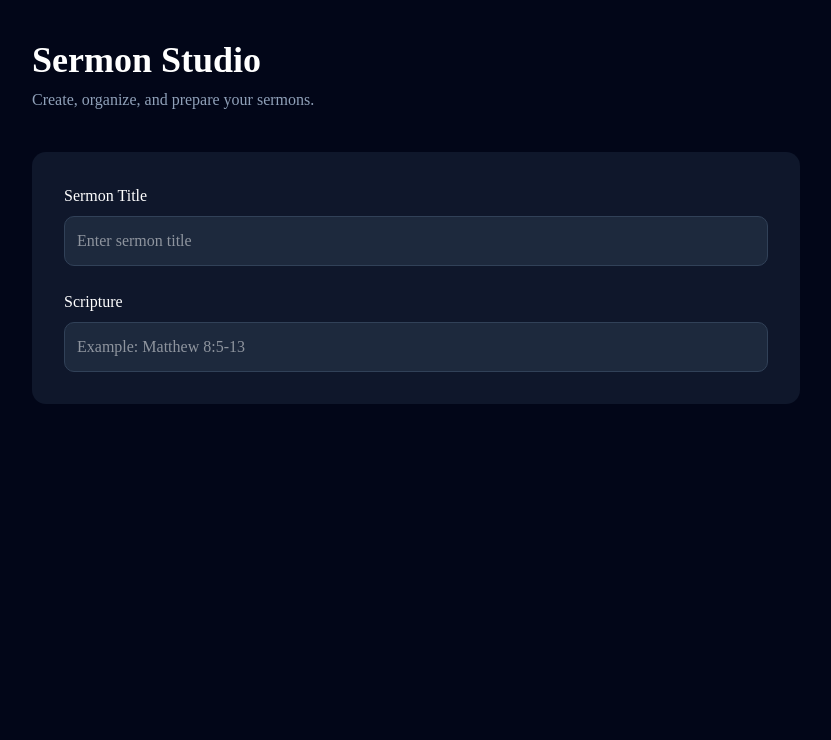
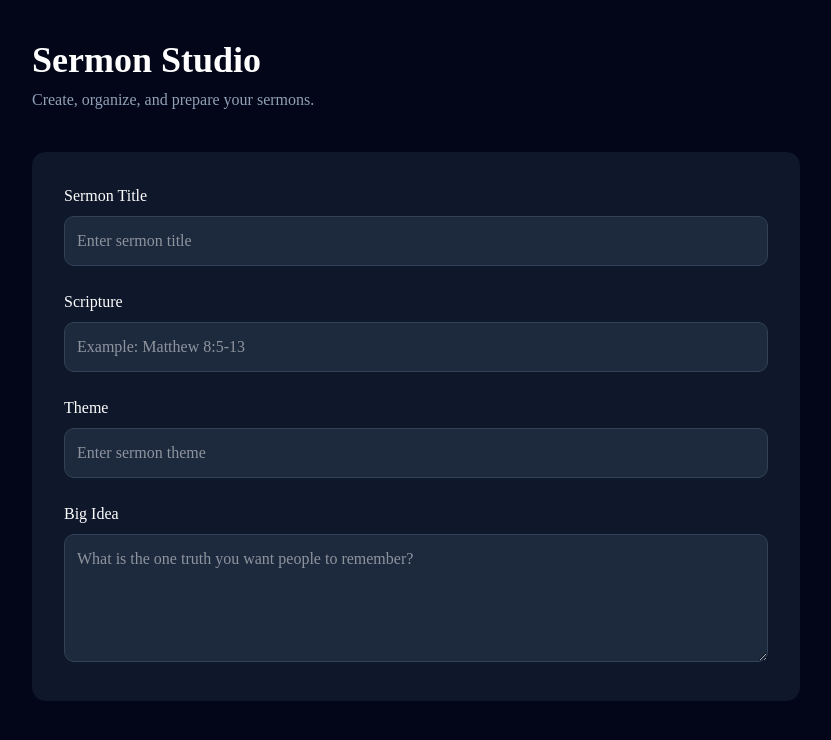
Before and after one commit to Shorty318-LA/pulpitpro, a Next.js app: page /sermon-studio in a window 1280 px wide. Shown: the top 740 px of the page, without its empty margins (8-839 px from the left). Built offline with nearby package versions, Linux system fonts and the light colour scheme.

Commit message:
Build Sermon Studio form

```diff
--- a/app/sermon-studio/page.tsx
+++ b/app/sermon-studio/page.tsx
@@ -30,6 +30,28 @@ export default function SermonStudioPage() {
               placeholder="Example: Matthew 8:5-13"
             />
           </div>
+
+          <div>
+            <label className="mb-2 block font-medium">
+              Theme
+            </label>
+
+            <input
+              className="w-full rounded-lg border border-slate-700 bg-slate-800 p-3"
+              placeholder="Enter sermon theme"
+            />
+          </div>
+
+          <div>
+            <label className="mb-2 block font-medium">
+              Big Idea
+            </label>
+
+            <textarea
+              className="h-32 w-full rounded-lg border border-slate-700 bg-slate-800 p-3"
+              placeholder="What is the one truth you want people to remember?"
+            />
+          </div>
         </div>
       </div>
     </main>
```
